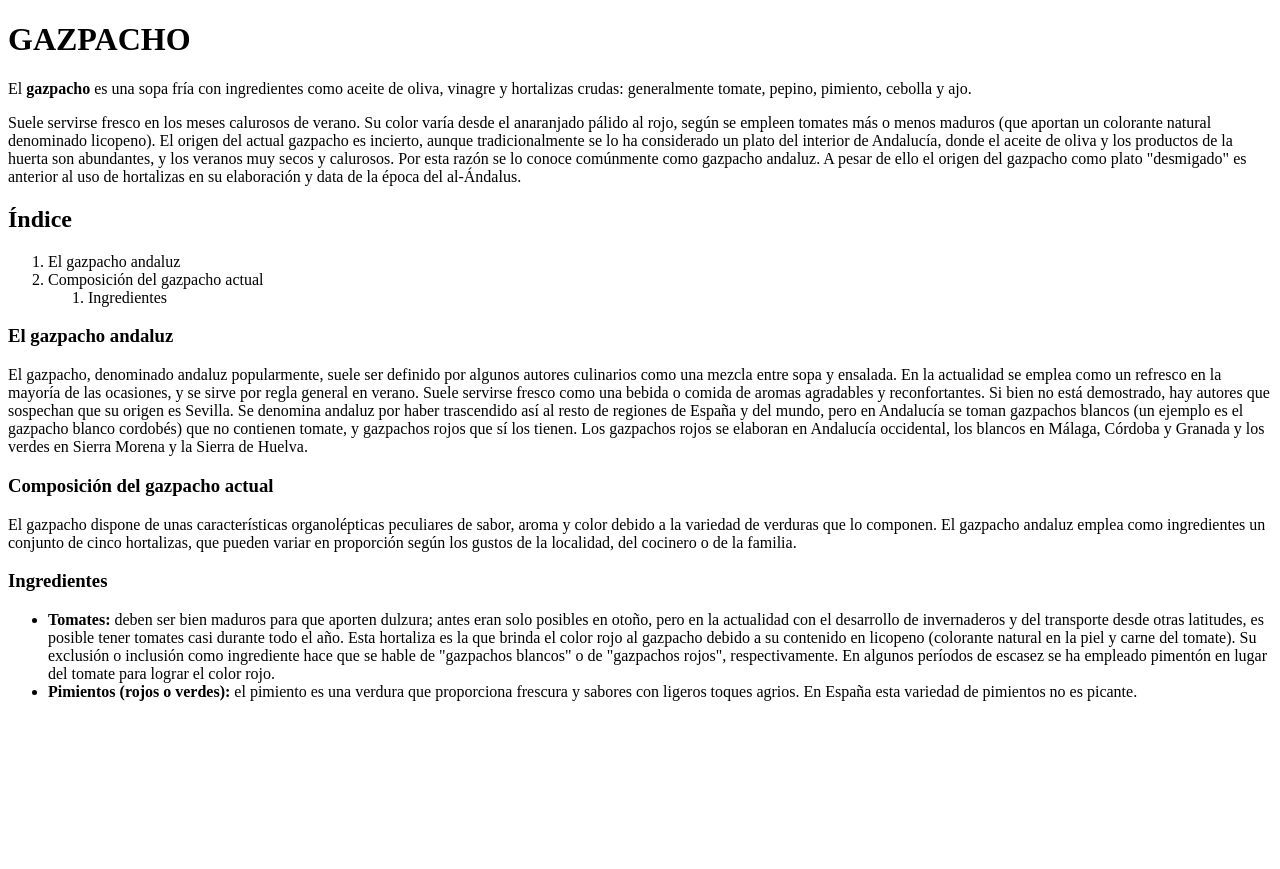
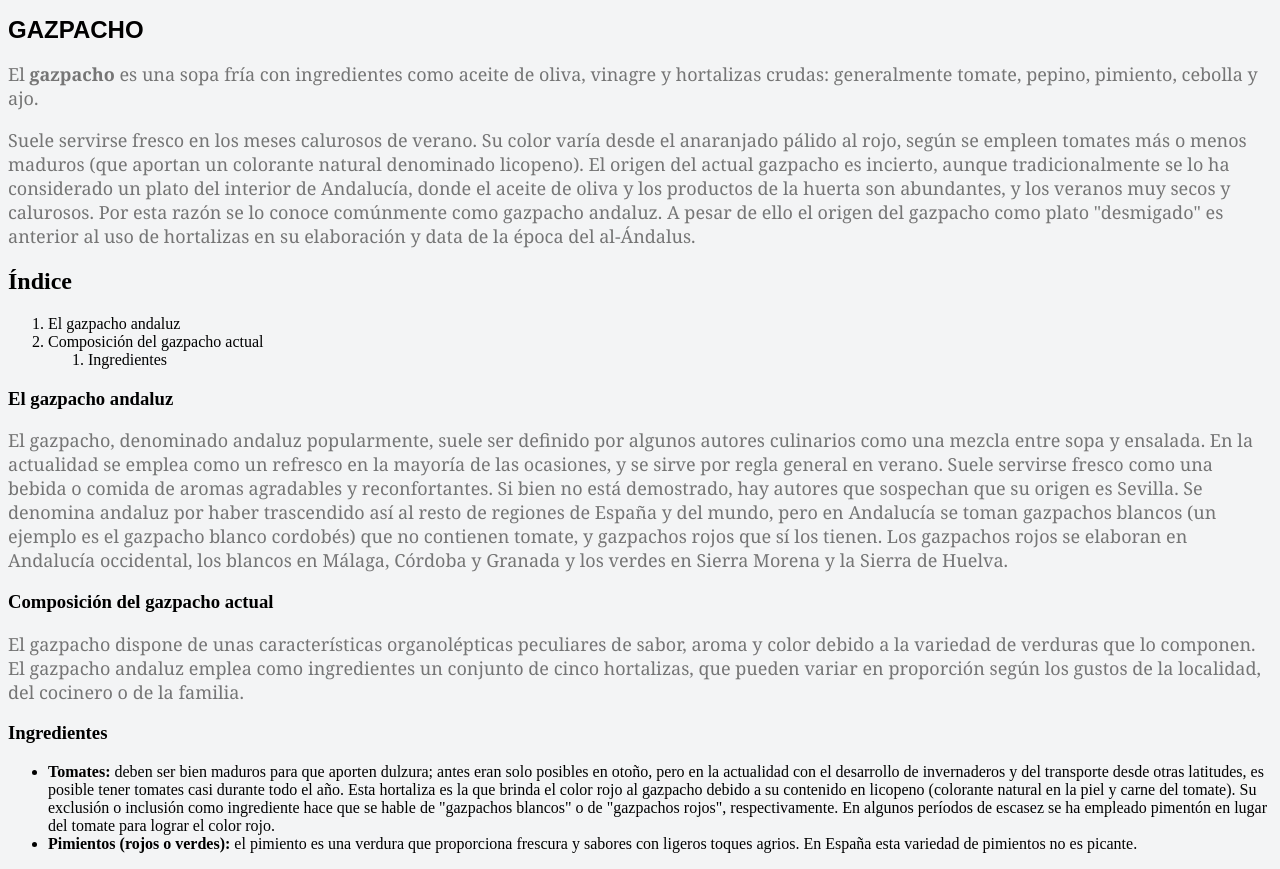
Before and after one commit to esgab/ejercicios-de-adalab, a plain HTML site: page modulo-1/modulo-1-leccion-1.1-ejercicio-1-gazpacho/index.html in a window 1280 px wide. Before the commit the page ends 800 px from the top, so only its background shows below. Drawn offline with Linux system fonts and the light colour scheme.

Commit message:
Actualizar ejercicios Adalab

```diff
--- /dev/null
+++ b/modulo-1/modulo-1-leccion-1.1-ejercicio-1-gazpacho/index.css
@@ -0,0 +1,15 @@
+body {
+    background-color:#f3f4f5;
+}
+
+h1 {
+    font-family:Arial, Helvetica, sans-serif;
+    font-size:24px;
+    color:black;
+}
+
+p {
+    font-family:Georgia, 'Times New Roman', Times, serif;
+    font-size:18px;
+    color:#757575;
+}
--- a/modulo-1/modulo-1-leccion-1.1-ejercicio-1-gazpacho/index.html
+++ b/modulo-1/modulo-1-leccion-1.1-ejercicio-1-gazpacho/index.html
@@ -4,6 +4,7 @@
     <meta charset="UTF-8">
     <meta name="viewport" content="width=device-width, initial-scale=1.0">
     <title>Ejercicio gazpacho</title>
+    <link rel="stylesheet" href="index.css">
 </head>
 <body>
     <h1>GAZPACHO</h1>
```
